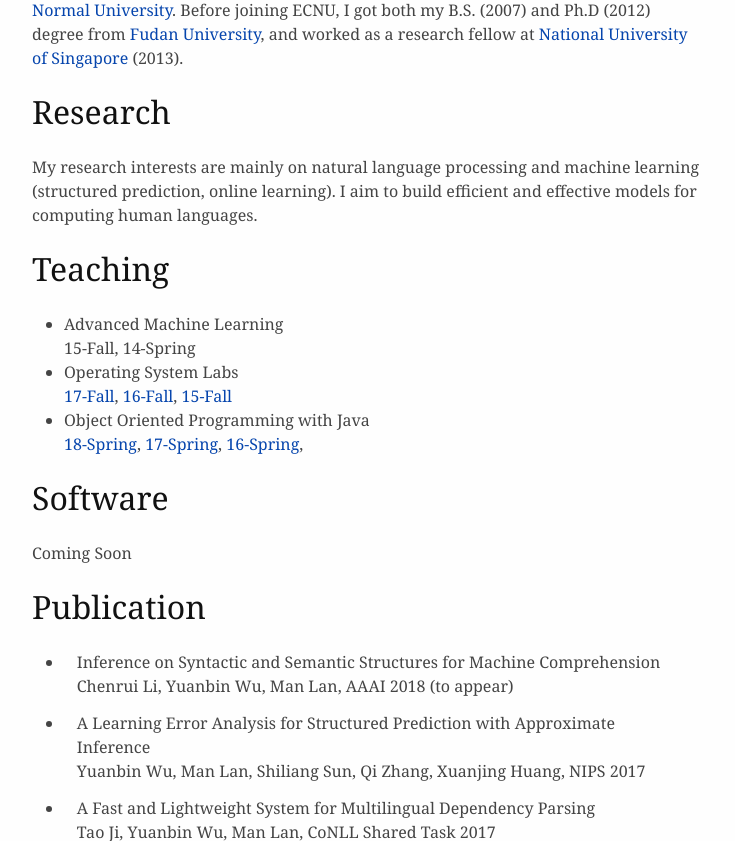
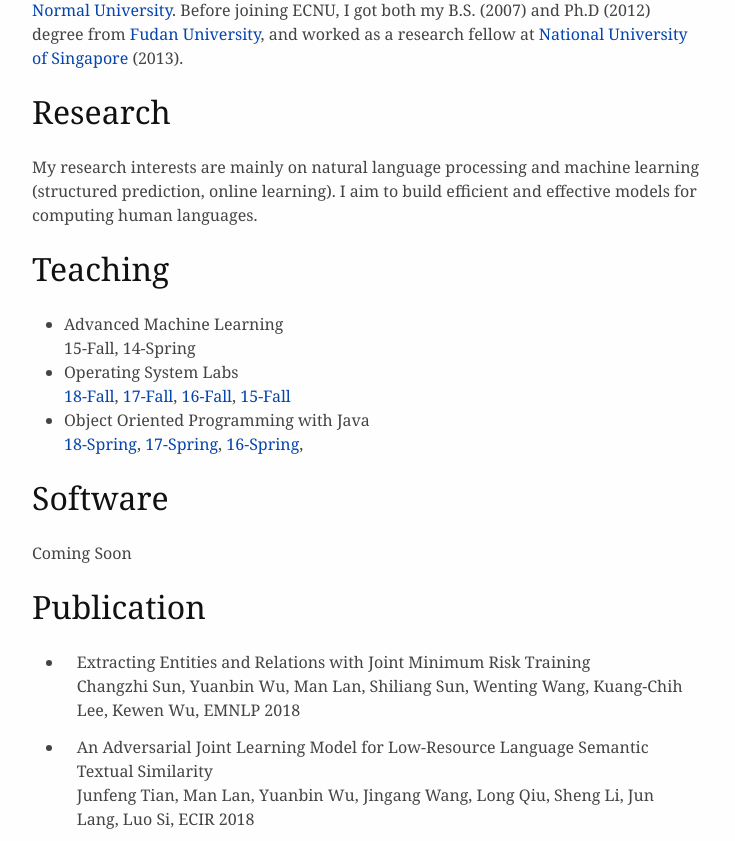
Before and after one commit to ybwu/ybwu.github.io, a plain HTML site: page index.html in a window 1280 px wide. Shown: the part 136-977 px from the top of the page, without its empty margins (272-1007 px from the left). Drawn offline with Linux system fonts and the light colour scheme.

Commit message:
Add oslab 18 Fall, some publication

```diff
--- a/index.html
+++ b/index.html
@@ -8,10 +8,10 @@
   <style type="text/css">
       code{white-space: pre-wrap;}
       span.smallcaps{font-variant: small-caps;}
-      div.line-block{white-space: pre-line;}
+      span.underline{text-decoration: underline;}
       div.column{display: inline-block; vertical-align: top; width: 50%;}
   </style>
-  <link rel="stylesheet" href="css/markdown.css">
+  <link rel="stylesheet" href="css/markdown.css" />
   <!--[if lt IE 9]>
     <script src="//cdnjs.cloudflare.com/ajax/libs/html5shiv/3.7.3/html5shiv-printshiv.min.js"></script>
   <![endif]-->
@@ -28,7 +28,7 @@
 <li>Advanced Machine Learning<br />
 15-Fall, 14-Spring</li>
 <li>Operating System Labs<br />
-<a href="http://ybwu.org/ecnu-oslabs/index.html">17-Fall</a>, <a href="http://ybwu.org/ecnu-oslabs/16-Fall/index.html">16-Fall</a>, <a href="http://ybwu.org/ecnu-oslabs/15-Fall/index.html">15-Fall</a></li>
+<a href="http://ybwu.org/ecnu-oslabs/index.html">18-Fall</a>, <a href="http://ybwu.org/ecnu-oslabs/17-Fall/index.html">17-Fall</a>, <a href="http://ybwu.org/ecnu-oslabs/16-Fall/index.html">16-Fall</a>, <a href="http://ybwu.org/ecnu-oslabs/15-Fall/index.html">15-Fall</a></li>
 <li>Object Oriented Programming with Java<br />
 <a href="http://ybwu.org/ecnu-java/index.html">18-Spring</a>, <a href="http://ybwu.org/ecnu-java/17-Spring/index.html">17-Spring</a>, <a href="http://ybwu.org/ecnu-java/16-Spring/index.html">16-Spring</a>,</li>
 </ul>
@@ -36,8 +36,12 @@
 <p>Coming Soon</p>
 <h2 id="publication">Publication</h2>
 <ul>
+<li><p>Extracting Entities and Relations with Joint Minimum Risk Training<br />
+Changzhi Sun, Yuanbin Wu, Man Lan, Shiliang Sun, Wenting Wang, Kuang-Chih Lee, Kewen Wu, EMNLP 2018</p></li>
+<li><p>An Adversarial Joint Learning Model for Low-Resource Language Semantic Textual Similarity<br />
+Junfeng Tian, Man Lan, Yuanbin Wu, Jingang Wang, Long Qiu, Sheng Li, Jun Lang, Luo Si, ECIR 2018</p></li>
 <li><p>Inference on Syntactic and Semantic Structures for Machine Comprehension<br />
-Chenrui Li, Yuanbin Wu, Man Lan, AAAI 2018 (to appear)</p></li>
+Chenrui Li, Yuanbin Wu, Man Lan, AAAI 2018</p></li>
 <li><p>A Learning Error Analysis for Structured Prediction with Approximate Inference<br />
 Yuanbin Wu, Man Lan, Shiliang Sun, Qi Zhang, Xuanjing Huang, NIPS 2017</p></li>
 <li><p>A Fast and Lightweight System for Multilingual Dependency Parsing<br />
```
Also changed, not shown: 1 other file.
